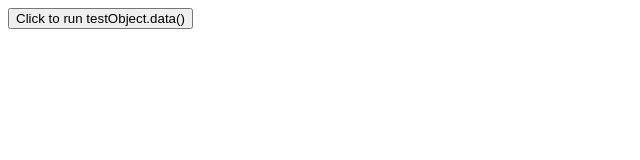
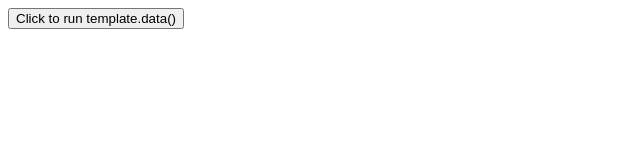
Before and after one commit to AdamRaichu/code, a plain HTML site: page constructor.html in a window 1280 px wide. Shown: the full height of the page, 0-640 px from the left. Drawn offline with Linux system fonts and the light colour scheme.

Commit message:
Update constructor.html

```diff
--- a/constructor.html
+++ b/constructor.html
@@ -24,6 +24,6 @@
     </script>
   </head>
   <body>
-    <button onclick="testObject.data()">Click to run testObject.data()</button>
+    <button onclick="template.data()">Click to run template.data()</button>
   </body>
 </html>
```
